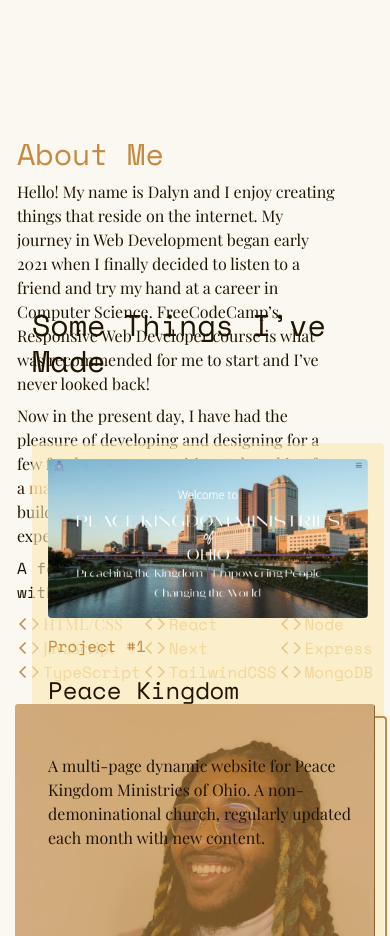
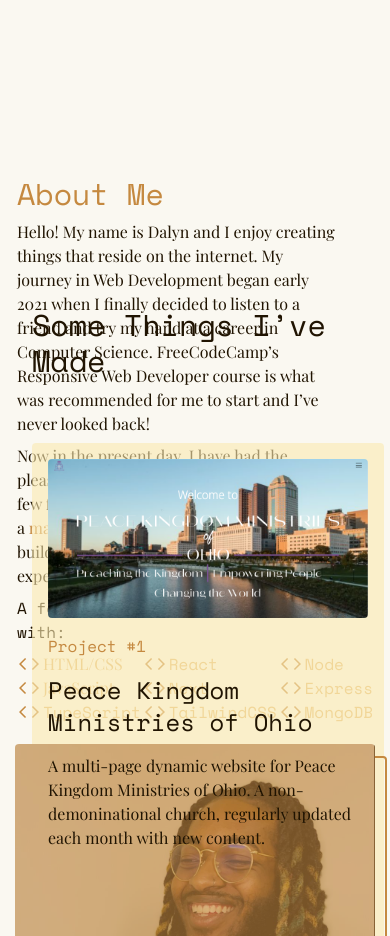
Before and after one commit to champloo30/portfolio-v2, a Next.js app: page / in a window 390 px wide. Shown: the part 780-1716 px from the top of the page. Built offline with nearby package versions, Linux system fonts and the light colour scheme; a web font is replaced by a local one.

Commit message:
test 4, starting to figure it out

```diff
--- a/src/pages/AboutPage.tsx
+++ b/src/pages/AboutPage.tsx
@@ -6,7 +6,7 @@ export default function AboutPage() {
   return (
     <div id='about' className='h-[76rem] md:h-screen flex flex-col lg:flex-row justify-center items-center h-screen font-light_display dark:font-dark_display mx-8 md:mx-16 lg:mx-48 md:gap-4 lg:gap-0'>
       <div className='flex lg:flex-1 flex-col justify-center items-start gap-2'>
-        <h1 className="text-3xl lg:text-5xl font-light_mono dark:font-dark_mono text-title dark:text-dark_title mt-24 md:mt-0">About Me</h1>
+        <h1 className="text-3xl lg:text-5xl font-light_mono dark:font-dark_mono text-title dark:text-dark_title mt-44 md:mt-0">About Me</h1>
         <p className='w-80 md:w-full lg:w-5/6 text-primary dark:text-dark_primary'>
           Hello! My name is Dalyn and I enjoy creating things that reside on the internet. My journey in Web Development began early 2021 when I finally decided to listen to a friend and try my hand at a career in Computer Science. FreeCodeCamp’s Responsive Web Developer course is what was recommended for me to start and I’ve never looked back!
         </p>
```
